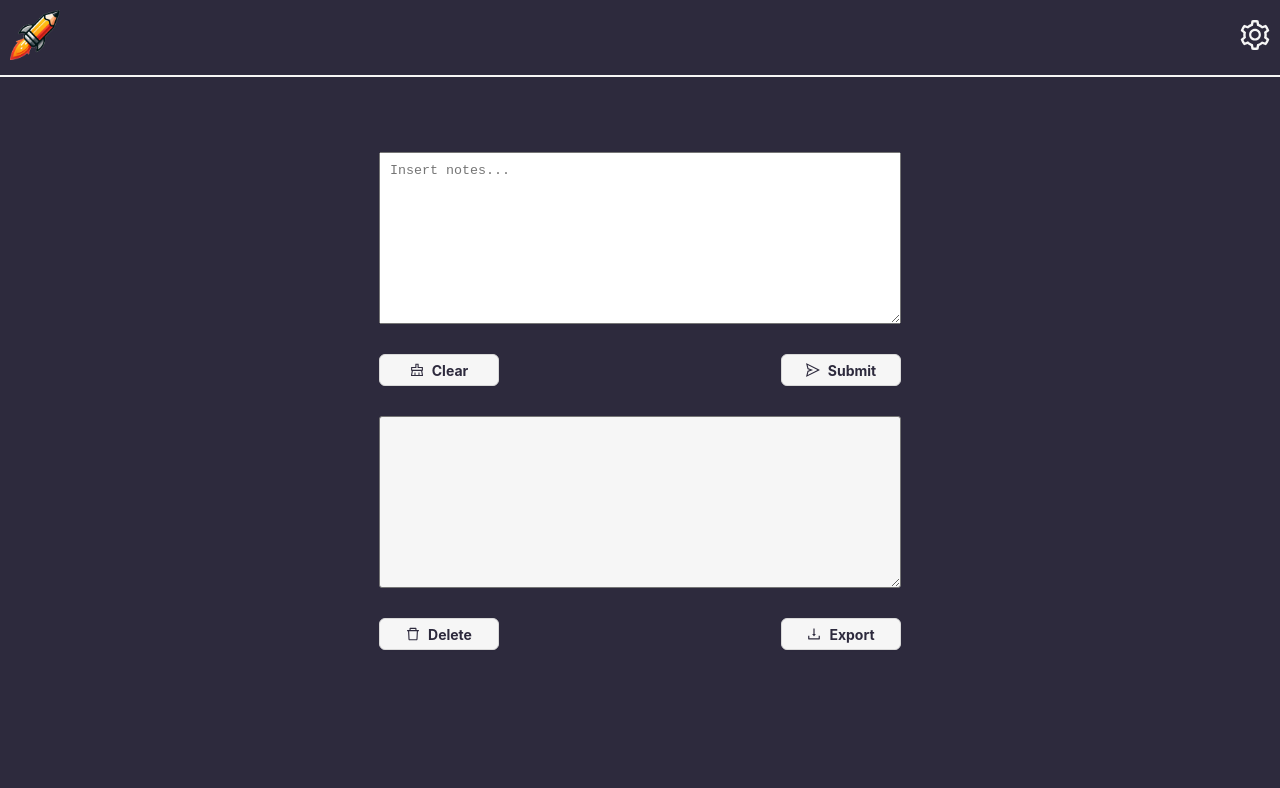
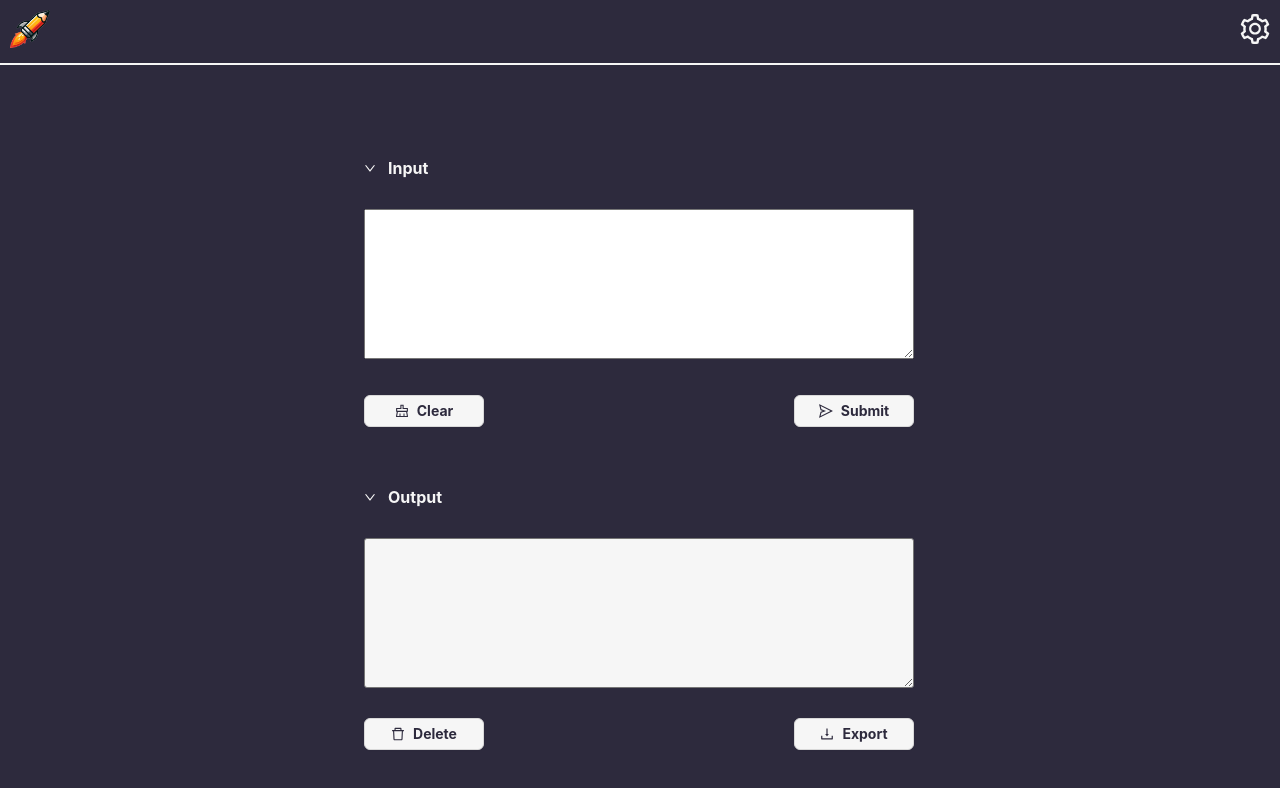
Before and after one commit to CloudyStripe/power-note-AI, a React (Vite) app: page / in a window 1280 px wide. Shown: the top 788 px of the page. Built offline with nearby package versions, Linux system fonts and the light colour scheme.

Commit message:
added collapsible fields.

```diff
--- a/src/App.tsx
+++ b/src/App.tsx
@@ -3,7 +3,7 @@ import { noteService } from './note-service/note-service'
 import HTMLtoDOCX from 'html-to-docx';
 import DOMPurify from 'dompurify';
 import { saveAs } from 'file-saver'
-import { Button } from 'antd';
+import { Button, Collapse, CollapseProps } from 'antd';
 import { ClearOutlined, SendOutlined, DeleteOutlined, DownloadOutlined } from '@ant-design/icons'
 import './App.scss'
 import { Nav } from './navbar/navbar';
@@ -17,7 +17,7 @@ export const App = () => {
   const [api, contextHolder] = useNotification()
 
   const triggerNotification = (status: string) => {
-    if(status === 'success'){
+    if (status === 'success') {
       api.success({
         className: "notification",
         message: "Success!",
@@ -27,7 +27,7 @@ export const App = () => {
       })
       setLoading(false)
     }
-    if(status === 'error'){
+    if (status === 'error') {
       api.error({
         className: "notification",
         message: "Oops!",
@@ -42,10 +42,10 @@ export const App = () => {
   if (chrome.runtime) {
     chrome.runtime.onMessage.addListener((message: string, _, sendResponse) => {
       if (message) {
-        if(userNotes){
+        if (userNotes) {
           setUserNotes(userNotes + '\n\n' + message)
         }
-        if(!userNotes){
+        if (!userNotes) {
           setUserNotes(userNotes + message)
         }
 
@@ -58,7 +58,7 @@ export const App = () => {
 
     setLoading(true)
 
-   try{
+    try {
       const connection = await noteService(userNotes!)
       const reader = connection?.body?.getReader()
 
@@ -76,7 +76,7 @@ export const App = () => {
       processNotes()
     }
 
-   catch(e){
+    catch (e) {
       console.error(e)
       triggerNotification('error')
     }
@@ -101,17 +101,14 @@ export const App = () => {
     setGeneratedNotes('')
   }
 
+  const input = () => {
     return (
-    <div>
-      <Nav/>
-      <div className="panelContainer">
-      {contextHolder}
+      <div className='noteContainer'>
         <textarea
           className="note noteInput"
           onChange={(e) => { setUserNotes(e.target.value); }}
           value={userNotes}
-          placeholder="Insert notes...">
-        </textarea>
+        />
         <div className="buttonContainer">
           <Button
             className="button clearBtn"
@@ -129,10 +126,17 @@ export const App = () => {
             Submit
           </Button>
         </div>
+      </div>
+    )
+  }
+
+  const output = () => {
+    return (
+      <div className='noteContainer'>
         <div
           className="note noteResult"
           dangerouslySetInnerHTML={{ __html: DOMPurify.sanitize(generatedNotes!) }}
-          placeholder="Generate notes..." />
+        />
         <div className="buttonContainer">
           <Button
             className="button clearGeneratedBtn"
@@ -150,6 +154,29 @@ export const App = () => {
           </Button>
         </div>
       </div>
+    )
+  }
+
+  const collapseItems: CollapseProps['items'] = [
+    {
+      key: '1',
+      label: 'Input',
+      children: input(),
+    },
+    {
+      key: '2',
+      label: 'Output',
+      children: output(),
+    }
+  ]
+
+  return (
+    <div>
+      <Nav />
+      <div className="panelContainer">
+        {contextHolder}
+        <Collapse items={collapseItems} ghost={true} defaultActiveKey={['1', '2']} size='large' />
+      </div>
     </div>
   )
 }
--- a/src/app.scss
+++ b/src/app.scss
@@ -1,4 +1,8 @@
 @import './themes/theme';
+
+*, *::before, *::after {
+    box-sizing: border-box;
+  }
 
 html {
     background-color: $primary_dark_mode;
@@ -17,8 +21,8 @@ body {
     display: flex;
     flex-direction: column;
     font-family: Inter, system-ui, Avenir, Helvetica, Arial, sans-serif;
+    margin: auto;
     padding-top: 75px;
-    margin: auto;
     width: fit-content;
 
     textarea {
@@ -28,6 +32,15 @@ body {
     .ant-btn:hover {
         color: #E94444 !important;
         border-color: #E94444 !important;
+    }
+
+    .ant-collapse {
+        width: 600px;
+    }
+
+    .ant-collapse-header {
+        color: $secondary_dark_mode !important;
+        font-weight: bold
     }
 
     .button {
@@ -41,8 +54,8 @@ body {
     .buttonContainer {
         display: flex;
         justify-content: space-between;
+        width: 100%;
     }
-
 
     .exportContainer {
         width: 80%;
@@ -57,11 +70,15 @@ body {
         margin-bottom: 50px;
     }
 
+    .noteContainer {
+        width: 550px;
+    }
+
     .note {
-        width: 500px;
         height: 150px;
         padding: 10px;
         margin-bottom: 30px;
+        width: 100%;
     }
 
     .noteResult {
@@ -75,7 +92,7 @@ body {
         overflow: auto;
         word-wrap: break-word;
         margin-bottom: 30px;
-        width: 500px;
+        width: 100%;
     }
 
     .pageContainer {
--- a/src/navbar/navbar.scss
+++ b/src/navbar/navbar.scss
@@ -8,7 +8,6 @@
     justify-content: space-between;
 
     .logo {
-        height: 50px;
         padding: 10px 0px 15px 10px;
         width: 50px;
     }
```
Also changed, not shown: 1 other file (tests, documents, lock files or other folders). Lines whose indentation alone changed are shown as unchanged.
